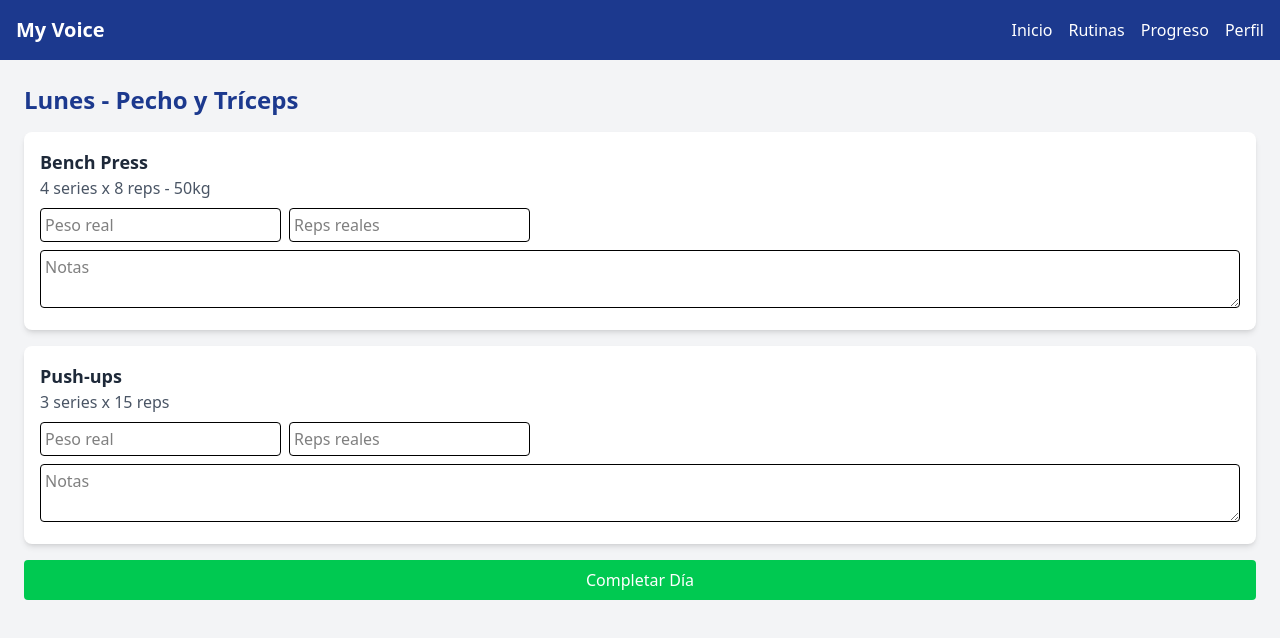
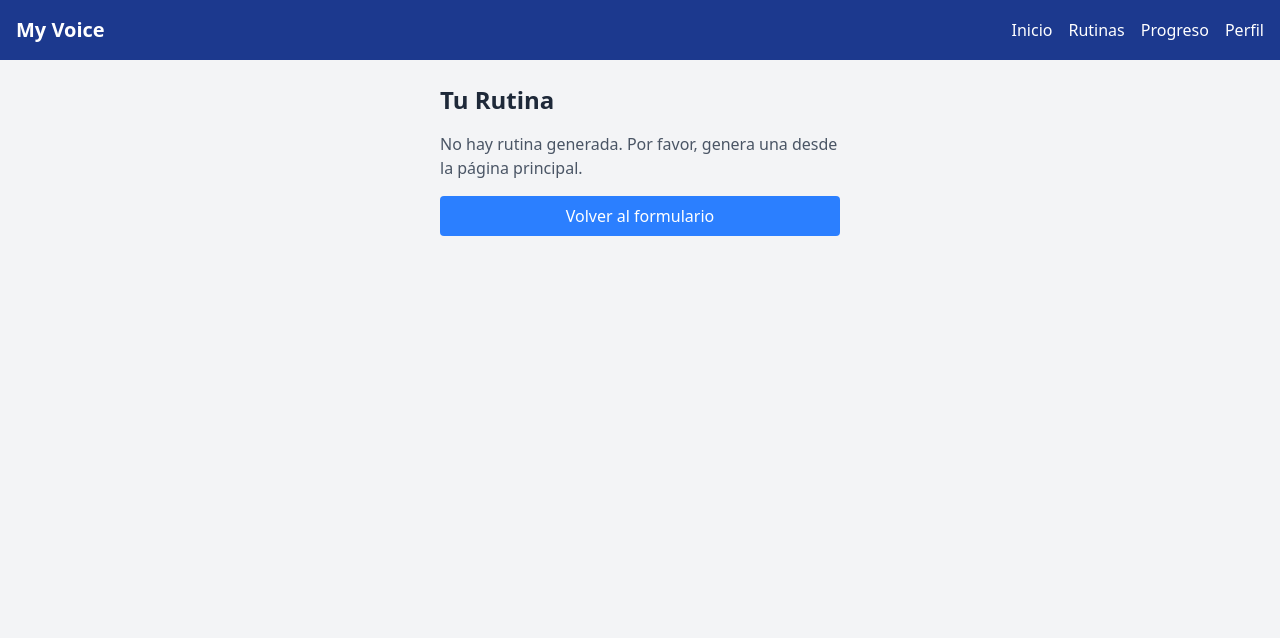
Before and after one commit to onavi001/myvoice, a React (Vite) app: page /routine in a window 1280 px wide. Shown: the top 638 px of the page. Built offline with nearby package versions, Linux system fonts and the light colour scheme.

Commit message:
Integrate RoutinePage with navigation and routine display

```diff
--- a/src/pages/FormPage/FormPage.tsx
+++ b/src/pages/FormPage/FormPage.tsx
@@ -2,8 +2,8 @@ import React, { useState } from "react";
 import { useDispatch, useSelector } from "react-redux";
 import { fetchRoutine, clearRoutine } from "../../slices/routine/routineSlice";
 import { RootState, AppDispatch } from "../../slices/store";
+import { useNavigate } from "react-router-dom"; // Añadir useNavigate
 
-// Interfaz para los datos del formulario
 interface FormData {
   level: string;
   goal: string;
@@ -21,6 +21,7 @@ export const FormPage: React.FC = () => {
 
   const dispatch = useDispatch<AppDispatch>();
   const { routine, loading, error } = useSelector((state: RootState) => state.routine);
+  const navigate = useNavigate(); // Hook para navegación
 
   const handleChange = (e: React.ChangeEvent<HTMLInputElement>) => {
     setFormData({ ...formData, [e.target.name]: e.target.value });
@@ -28,7 +29,12 @@ export const FormPage: React.FC = () => {
 
   const handleSubmit = (e: React.FormEvent) => {
     e.preventDefault();
-    dispatch(fetchRoutine(formData));
+    dispatch(fetchRoutine(formData)).then((result) => {
+      if (fetchRoutine.fulfilled.match(result)) {
+        // Navegar a RoutinePage después de generar la rutina
+        navigate("/routine");
+      }
+    });
   };
 
   const handleClear = () => {
@@ -85,31 +91,11 @@ export const FormPage: React.FC = () => {
           </div>
         )}
 
-        {/* Mostrar rutina si existe */}
-        {routine && (
+        {/* Mostrar rutina si existe (opcional, ahora redirigimos) */}
+        {routine && !loading && (
           <div className="mt-6">
             <h3 className="text-xl font-bold text-blue-900">Tu Rutina Personalizada</h3>
-            {routine.routine.map((day, index) => (
-              <div key={index} className="mt-4">
-                <h4 className="font-semibold text-lg">{day.day}</h4>
-                <ul className="mt-2 space-y-2">
-                  {day.exercises.map((exercise, exIndex) => (
-                    <li key={exIndex} className="bg-white p-2 rounded shadow">
-                      <p>
-                        <strong>{exercise.name}</strong> ({exercise.muscle_group})
-                      </p>
-                      <p>
-                        {exercise.sets} series x {exercise.reps} reps - Peso: {exercise.weight}
-                      </p>
-                      <p>Descanso: {exercise.rest}</p>
-                    </li>
-                  ))}
-                </ul>
-                {day.explanation && (
-                  <p className="mt-2 text-gray-600 italic">{day.explanation}</p>
-                )}
-              </div>
-            ))}
+            <p>Rutina generada. Redirigiendo a la página de detalles...</p>
             <button
               onClick={handleClear}
               className="mt-4 w-full bg-gray-500 text-white p-2 rounded hover:bg-gray-600"
--- a/src/pages/RoutinePage/RoutinePage.tsx
+++ b/src/pages/RoutinePage/RoutinePage.tsx
@@ -1,31 +1,63 @@
-import React, { useState } from "react";
-import { ExerciseCard } from "../../components/ExerciseCard";
+import React from "react";
+import { useSelector } from "react-redux";
+import { RootState } from "../../slices/store";
+import { useNavigate } from "react-router-dom";
 
 export const RoutinePage: React.FC = () => {
-  const [exercises, setExercises] = useState([
-    { name: "Bench Press", sets: 4, reps: 8, weight: "50kg" },
-    { name: "Push-ups", sets: 3, reps: 15 },
-  ]);
+  const { routine } = useSelector((state: RootState) => state.routine);
+  const navigate = useNavigate();
 
-  const handleUpdateExercise = (index: number, updatedExercise: any) => {
-    const newExercises = [...exercises];
-    newExercises[index] = updatedExercise;
-    setExercises(newExercises);
+  const handleBack = () => {
+    navigate("/"); // Volver a FormPage
   };
+
+  // Si no hay rutina, mostrar mensaje
+  if (!routine) {
+    return (
+      <div className="min-h-screen bg-gray-100">
+        <div className="p-6 max-w-md mx-auto">
+          <h2 className="text-2xl font-bold text-gray-800 mb-4">Tu Rutina</h2>
+          <p className="text-gray-600">No hay rutina generada. Por favor, genera una desde la página principal.</p>
+          <button
+            onClick={handleBack}
+            className="mt-4 w-full bg-blue-500 text-white p-2 rounded hover:bg-blue-600"
+          >
+            Volver al formulario
+          </button>
+        </div>
+      </div>
+    );
+  }
 
   return (
     <div className="min-h-screen bg-gray-100">
-      <div className="p-6">
-        <h2 className="text-2xl font-bold text-blue-900 mb-4">Lunes - Pecho y Tríceps</h2>
-        {exercises.map((exercise, index) => (
-          <ExerciseCard
-            key={index}
-            exercise={exercise}
-            onUpdate={(updated) => handleUpdateExercise(index, updated)}
-          />
+      <div className="p-6 max-w-md mx-auto">
+        <h2 className="text-2xl font-bold text-blue-900 mb-4">Tu Rutina Personalizada</h2>
+        {routine.routine.map((day, index) => (
+          <div key={index} className="mt-4">
+            <h3 className="font-semibold text-lg text-gray-800">{day.day}</h3>
+            <ul className="mt-2 space-y-2">
+              {day.exercises.map((exercise, exIndex) => (
+                <li key={exIndex} className="bg-white p-4 rounded-lg shadow-md border-l-4 border-blue-500">
+                  <p className="text-lg font-semibold">{exercise.name}</p>
+                  <p className="text-gray-700">{exercise.muscle_group}</p>
+                  <p className="text-gray-600">
+                    {exercise.sets} series x {exercise.reps} reps - Peso: {exercise.weight}
+                  </p>
+                  <p className="text-gray-500">Descanso: {exercise.rest}</p>
+                </li>
+              ))}
+            </ul>
+            {day.explanation && (
+              <p className="mt-2 text-gray-600 italic">{day.explanation}</p>
+            )}
+          </div>
         ))}
-        <button className="w-full bg-green-500 text-white p-2 rounded hover:bg-green-600">
-          Completar Día
+        <button
+          onClick={handleBack}
+          className="mt-6 w-full bg-blue-500 text-white p-2 rounded hover:bg-blue-600"
+        >
+          Volver al formulario
         </button>
       </div>
     </div>
```
